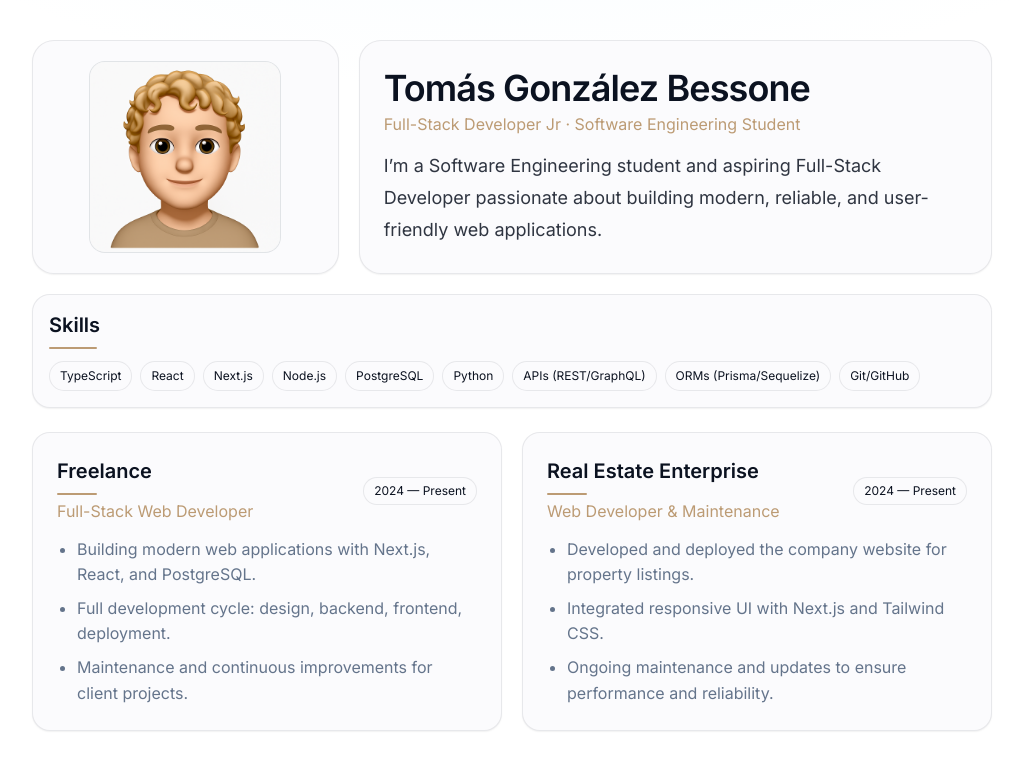
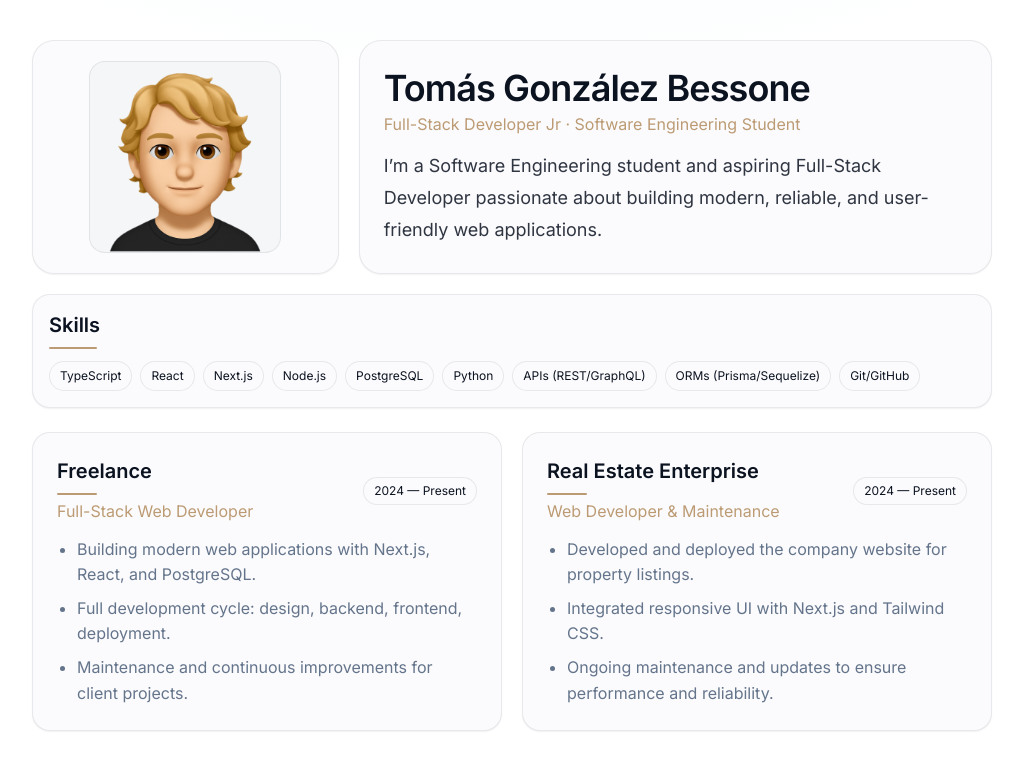
Before and after one commit to tomiggg/portfolio, a Next.js app: page / in a window 1280 px wide. Shown: the top 763 px of the page, without its empty margins (128-1151 px from the left). Built offline with nearby package versions, Linux system fonts and the light colour scheme.

Commit message:
cambio avatar

```diff
--- a/src/components/HeroIntro.tsx
+++ b/src/components/HeroIntro.tsx
@@ -24,7 +24,7 @@ export default function HeroIntro({
         <Card className="card-lg p-5 flex items-center justify-center card-hover">
           <div className="relative w-40 h-40 md:w-48 md:h-48 rounded-2xl overflow-hidden border border-[var(--stroke)] bg-[var(--surface-2)]">
             <Image
-              src="/images/avatar.jpg"
+              src="/images/image.png"
               alt={`Portrait of ${name}`}
               fill
               sizes="(max-width: 768px) 160px, 192px"
```
Also changed, not shown: public/images/image.png (added).
